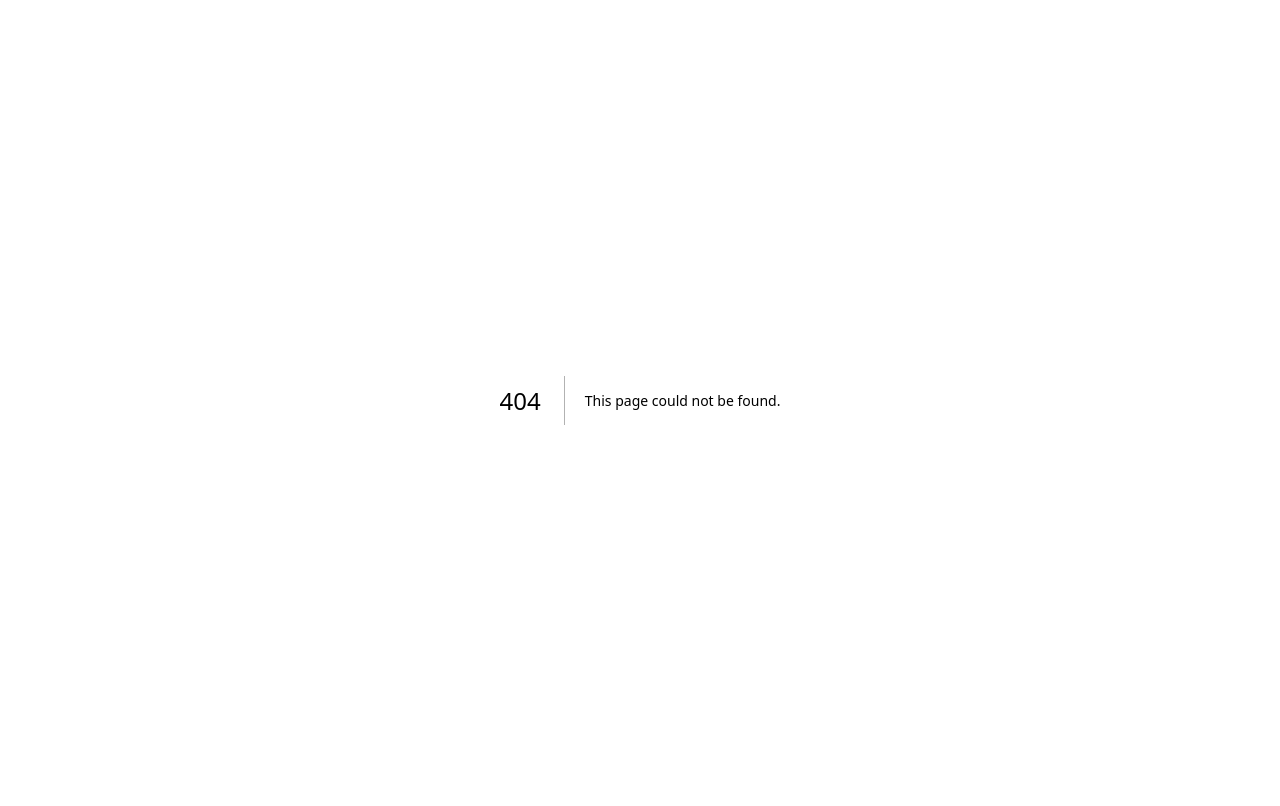
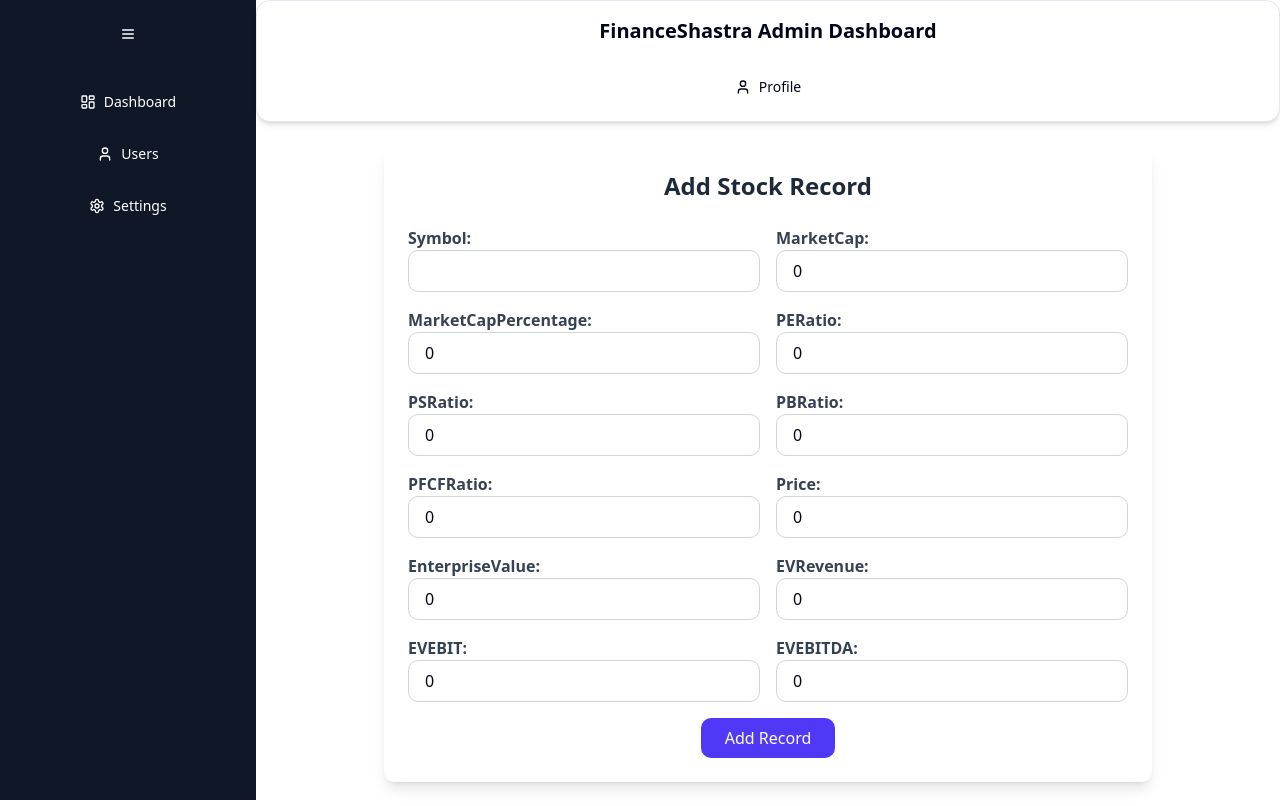
Before and after one commit to maheshpawar3819/FinanceShastra_Admin, a Next.js app in the folder admin-dashboard/: page /stock-tables/stocks-valuation/add-stocks in a window 1280 px wide. Before the commit this address had no page. Built offline with nearby package versions, Linux system fonts and the light colour scheme.

Commit message:
modify frontend routing system for tables

```diff
--- a/admin-dashboard/pages/index.tsx
+++ b/admin-dashboard/pages/index.tsx
@@ -5,7 +5,7 @@
   const router = useRouter();
 
   useEffect(() => {
-    router.push("/stocks-valuation");
+    router.push("/auth/login");
   }, []);
 
   return null;
--- a/admin-dashboard/pages/stocks-valuation/add-stocks.tsx
+++ b/admin-dashboard/pages/stock-tables/stocks-valuation/add-stocks.tsx
@@ -43,7 +43,7 @@
       } else {
         toast.success("Stock record added successfully!");
         setTimeout(() => {
-          router.push("/stocks-valuation");
+          router.push("/stock-tables/stocks-valuation");
         }, 1000);
       }
 
--- a/admin-dashboard/pages/stocks-valuation/edit-stocks.tsx
+++ b/admin-dashboard/pages/stock-tables/stocks-valuation/edit-stocks.tsx
@@ -94,7 +94,7 @@
 
       toast.success("Stock record updated successfully!");
       setTimeout(() => {
-        router.push("/stocks-valuation");
+        router.push("/stock-tables/stocks-valuation");
       }, 1000);
     } catch (error: any) {
       setErrorMessage(error.message || "An unexpected error occurred.");
--- a/admin-dashboard/pages/stocks-valuation/index.tsx
+++ b/admin-dashboard/pages/stock-tables/stocks-valuation/index.tsx
@@ -69,7 +69,9 @@
           <Button
             variant="default"
             className="mb-6"
-            onClick={() => router.push("/stocks-valuation/add-stocks")}
+            onClick={() =>
+              router.push("/stock-tables/stocks-valuation/add-stocks")
+            }
           >
             Add Stocks
           </Button>
@@ -140,7 +142,7 @@
                         className="px-4 py-2 bg-blue-500 text-white rounded-lg hover:bg-blue-600 transition"
                         onClick={() => {
                           router.push(
-                            `/stocks-valuation/edit-stocks?id=${record.id}`
+                            `/stock-tables/stocks-valuation/edit-stocks?id=${record.id}`
                           );
                         }}
                       >
```
